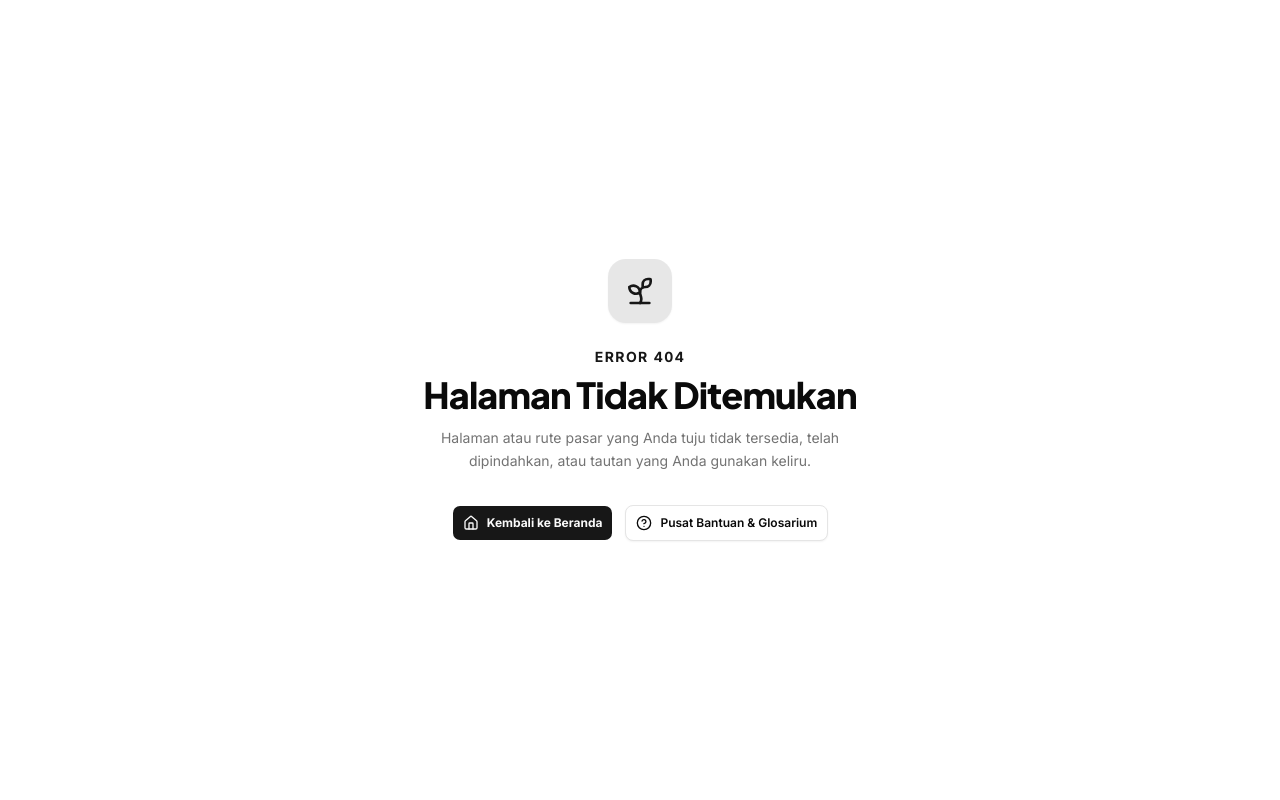
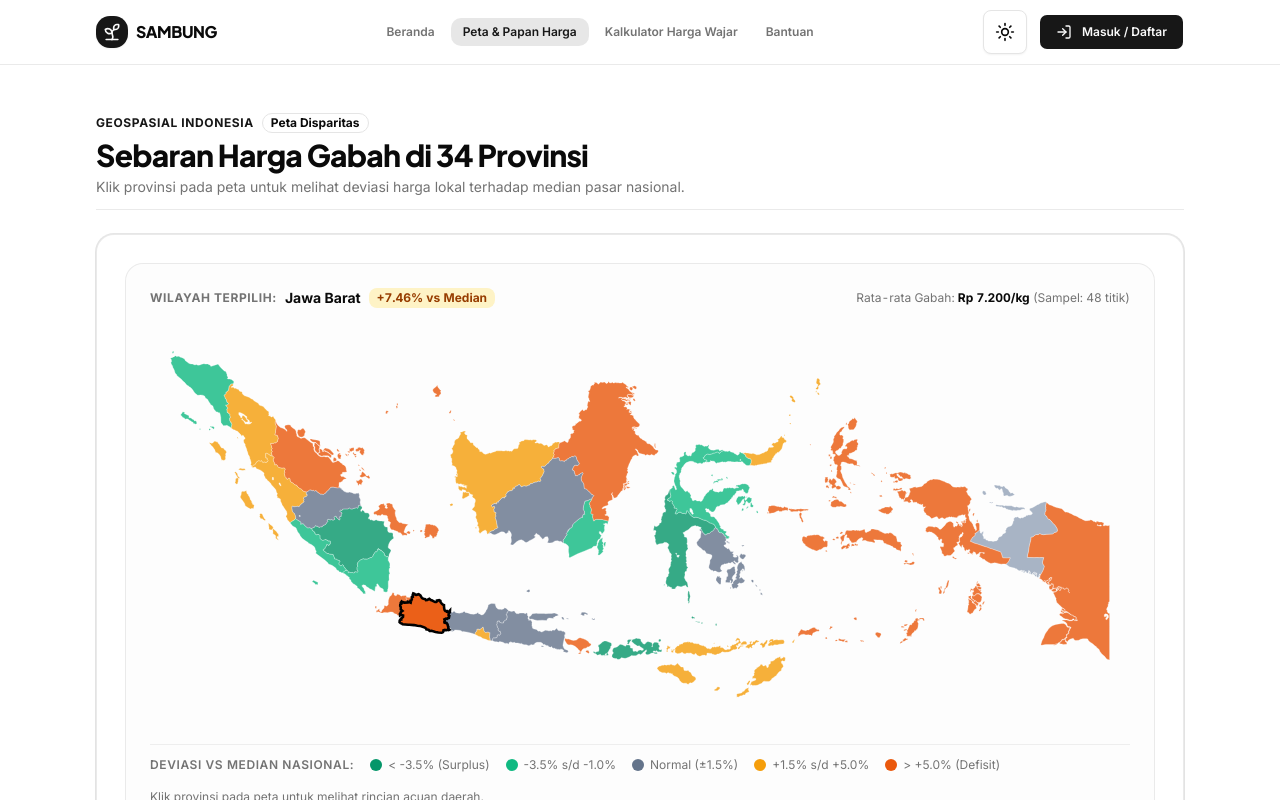
Before and after one commit to nugroho-dotnc/sambung-fe, a Next.js app: page /peta-harga in a window 1280 px wide. Before the commit this address had no page. Shown: the top 800 px of the page. Built offline with nearby package versions, Linux system fonts and the light colour scheme.

Commit message:
seperate map and price calc into a new page

```diff
--- a/app/(public)/_sections/hero.tsx
+++ b/app/(public)/_sections/hero.tsx
@@ -33,7 +33,7 @@ export default function HeroSection() {
 
                 <p className="text-base sm:text-lg text-muted-foreground max-w-2xl leading-relaxed">
                     Platform transaksi digital yang mempertemukan Kelompok Tani dengan Pabrik Penggilingan melalui
-                    acuan rentang harga wajar, lampu indikator harga, dan komitmen pasokan digital bebas komisi.
+                    acuan rentang harga wajar dan komitmen pasokan digital bebas komisi.
                 </p>
 
                 <div className="flex flex-wrap items-center justify-start gap-3 pt-2">
@@ -50,9 +50,9 @@ export default function HeroSection() {
                         variant="outline"
                         size="lg"
                         className="min-h-12 px-6 text-base font-medium cursor-pointer bg-background/60 backdrop-blur-xs"
-                        render={<Link href="/#rantai-harga" />}
+                        render={<Link href="/peta-harga" />}
                     >
-                        Jelajahi Papan Rantai Harga
+                        Jelajahi Peta & Papan Harga
                     </Button>
                 </div>
             </div>
--- /dev/null
+++ b/app/(public)/kalkulator/page.tsx
@@ -0,0 +1,18 @@
+import type { Metadata } from "next";
+import FairPriceSection from "../_sections/fair-price";
+import WorkspaceCtaSection from "../_sections/workspace-cta";
+
+export const metadata: Metadata = {
+  title: "Kalkulator Harga Wajar | Sambung",
+  description:
+    "Simulasi perhitungan batas bawah dan batas atas harga wajar gabah berbasis rendemen konversi giling dan kadar air panen.",
+};
+
+export default function KalkulatorPage() {
+  return (
+    <div className="w-full py-8 sm:py-12 space-y-12 sm:space-y-16">
+      <FairPriceSection />
+      <WorkspaceCtaSection />
+    </div>
+  );
+}
--- /dev/null
+++ b/app/(public)/peta-harga/page.tsx
@@ -0,0 +1,20 @@
+import type { Metadata } from "next";
+import PriceMapSection from "../_sections/price-map";
+import PriceBoardSection from "../_sections/price-board";
+import WorkspaceCtaSection from "../_sections/workspace-cta";
+
+export const metadata: Metadata = {
+  title: "Peta & Papan Harga | Sambung",
+  description:
+    "Sebaran harga gabah di 34 provinsi dan transparansi transmisi rantai pasok dari petani hingga konsumen.",
+};
+
+export default function PetaHargaPage() {
+  return (
+    <div className="w-full py-8 sm:py-12 space-y-12 sm:space-y-16">
+      <PriceMapSection />
+      <PriceBoardSection />
+      <WorkspaceCtaSection />
+    </div>
+  );
+}
--- a/components/layouts/Footer.tsx
+++ b/components/layouts/Footer.tsx
@@ -20,20 +20,20 @@ export default function Footer() {
         </div>
 
         <div className="flex flex-wrap items-center justify-center gap-4 text-xs">
-          <Link href="/#rantai-harga" className="hover:text-foreground hover:underline">
-            Papan Rantai Harga
+          <Link href="/" className="hover:text-foreground hover:underline">
+            Beranda
           </Link>
           <span>·</span>
-          <Link href="/#peta-sebaran" className="hover:text-foreground hover:underline">
-            Peta Sebaran Harga
+          <Link href="/peta-harga" className="hover:text-foreground hover:underline">
+            Peta & Papan Harga
           </Link>
           <span>·</span>
-          <Link href="/#harga-wajar" className="hover:text-foreground hover:underline">
-            Acuan Harga Wajar
+          <Link href="/kalkulator" className="hover:text-foreground hover:underline">
+            Kalkulator Harga Wajar
           </Link>
           <span>·</span>
           <Link href="/bantuan" className="hover:text-foreground hover:underline">
-            Bantuan & Ketentuan
+            Bantuan
           </Link>
           <span>·</span>
           <Link href="/admin/masuk" className="hover:text-foreground hover:underline text-muted-foreground/70">
--- a/components/layouts/Navbar.tsx
+++ b/components/layouts/Navbar.tsx
@@ -1,6 +1,6 @@
 "use client";
 
-import { useEffect, useState } from "react";
+import { useState } from "react";
 import Link from "next/link";
 import { usePathname } from "next/navigation";
 import { Sprout, LogIn, Menu } from "lucide-react";
@@ -17,54 +17,19 @@ import { useMobile } from "@/hooks/use-mobile";
 
 const NAV_LINKS = [
   { href: "/", label: "Beranda" },
-  { href: "/#rantai-harga", label: "Papan Rantai Harga" },
-  { href: "/#peta-sebaran", label: "Peta Sebaran" },
-  { href: "/#harga-wajar", label: "Acuan Harga Wajar" },
-  { href: "/bantuan", label: "Bantuan & Ketentuan" },
+  { href: "/peta-harga", label: "Peta & Papan Harga" },
+  { href: "/kalkulator", label: "Kalkulator Harga Wajar" },
+  { href: "/bantuan", label: "Bantuan" },
 ];
-
-const SECTION_IDS = ["rantai-harga", "peta-sebaran", "harga-wajar"];
-const SCROLL_OFFSET = 96;
-
-function useActiveSection(enabled: boolean) {
-  const [active, setActive] = useState<string | null>(null);
-
-  useEffect(() => {
-    if (!enabled) {
-      setActive(null);
-      return;
-    }
-
-    const onScroll = () => {
-      let current: string | null = null;
-      for (const id of SECTION_IDS) {
-        const el = document.getElementById(id);
-        if (el && el.getBoundingClientRect().top - SCROLL_OFFSET <= 0) {
-          current = id;
-        }
-      }
-      setActive(current);
-    };
-
-    onScroll();
-    window.addEventListener("scroll", onScroll, { passive: true });
-    return () => window.removeEventListener("scroll", onScroll);
-  }, [enabled]);
-
-  return active;
-}
 
 export default function PublicNavbar() {
   const isMobile = useMobile();
   const pathname = usePathname();
-  const activeSection = useActiveSection(pathname === "/");
   const [mobileMenuOpen, setMobileMenuOpen] = useState(false);
 
   const isLinkActive = (href: string) => {
-    const [path, hash] = href.split("#");
-    if (hash) return pathname === "/" && activeSection === hash;
-    if (href === "/") return pathname === "/" && activeSection === null;
-    return pathname === path || pathname.startsWith(`${path}/`);
+    if (href === "/") return pathname === "/";
+    return pathname === href || pathname.startsWith(`${href}/`);
   };
 
   return (
--- a/constant/navigation.ts
+++ b/constant/navigation.ts
@@ -96,10 +96,9 @@ export const ADMIN_NAVIGATION_GROUPS: NavGroup[] = [
 
 export const PUBLIC_NAVIGATION_ITEMS: NavItem[] = [
   { id: "public-home", label: "Beranda", icon: Home, path: "/" },
-  { id: "public-price-board", label: "Papan Rantai Harga", icon: TrendingUp, path: "/#rantai-harga" },
-  { id: "public-price-map", label: "Peta Sebaran Harga", icon: MapIcon, path: "/#peta-sebaran" },
-  { id: "public-fair-price", label: "Acuan Harga Wajar", icon: Scale, path: "/#harga-wajar" },
-  { id: "public-help", label: "Bantuan & Ketentuan", icon: HelpCircle, path: "/bantuan" },
+  { id: "public-price-map", label: "Peta & Papan Harga", icon: MapIcon, path: "/peta-harga" },
+  { id: "public-fair-price", label: "Kalkulator Harga Wajar", icon: Scale, path: "/kalkulator" },
+  { id: "public-help", label: "Bantuan", icon: HelpCircle, path: "/bantuan" },
 ];
 
 export const GET_NAVIGATION_GROUPS = (role?: string): NavGroup[] => {
```
